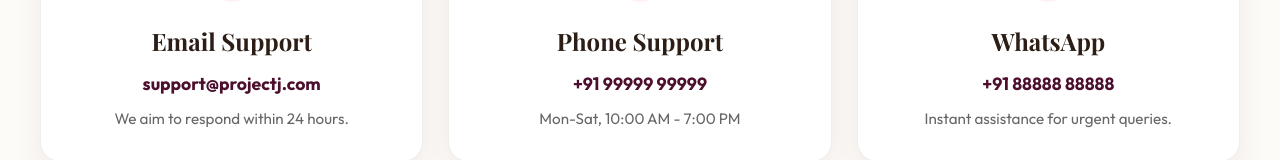
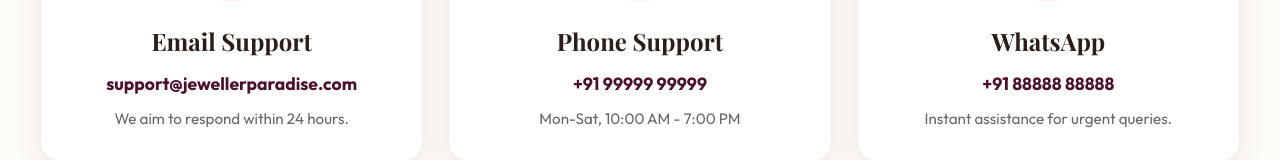
Before and after one commit to A-Muthurama/vendor_panel, a React (Create React App) app in the folder frontend/: page /vendor/help-support in a window 1280 px wide. Shown: the part 408-568 px from the top of the page. Built offline with nearby package versions, Linux system fonts and the light colour scheme; no server answers; a web font is replaced by a local one.

Commit message:
recent changes-updated

```diff
--- a/frontend/src/components/Pricing.css
+++ b/frontend/src/components/Pricing.css
@@ -1,5 +1,5 @@
 /* =====================
-   PREMIUM THEME (PROJECT J)
+   PREMIUM THEME (JEWELLER PARADISE)
 ===================== */
 
 /* =====================
--- a/frontend/src/components/PricingPlans.js
+++ b/frontend/src/components/PricingPlans.js
@@ -72,7 +72,7 @@ export default function PricingPlans() {
         key: keyId,
         amount: amount,
         currency: "INR",
-        name: "Seller Marketplace",
+        name: "Jeweller Paradise",
         description: `${plan.name} Plan - ${plan.posts} Posts`,
         order_id: orderId, // Server-created order ID
         handler: async function (response) {
--- a/frontend/src/index.css
+++ b/frontend/src/index.css
@@ -1,7 +1,7 @@
 @import url('https://fonts.googleapis.com/css2?family=Outfit:wght@300;400;500;600;700&family=Playfair+Display:ital,wght@0,400;0,600;0,700;1,400&display=swap');
 
 :root {
-  /* --- Color Palette: Project J Premium --- */
+  /* --- Color Palette: Jewellers Paradise Premium --- */
   --primary-plum: #4C0F2E;
   /* Brand Maroon */
   --primary-plum-hover: #3b0b22;
--- a/frontend/src/pages/PublicSupport.js
+++ b/frontend/src/pages/PublicSupport.js
@@ -13,7 +13,7 @@ const PublicSupport = () => {
         {
             icon: <Mail size={32} />,
             title: "Email Support",
-            value: "support@projectj.com",
+            value: "support@jewellerparadise.com",
             desc: "We aim to respond within 24 hours."
         },
         {
--- a/frontend/src/pages/Support.js
+++ b/frontend/src/pages/Support.js
@@ -8,7 +8,7 @@ const Support = () => {
         {
             icon: "✉️",
             title: "Email Support",
-            value: "support@projectj.com",
+            value: "support@jewellerparadise.com",
             desc: "Response within 24 hours"
         },
         {
```
Also changed, not shown: 2 other files (tests, documents, lock files or other folders).
